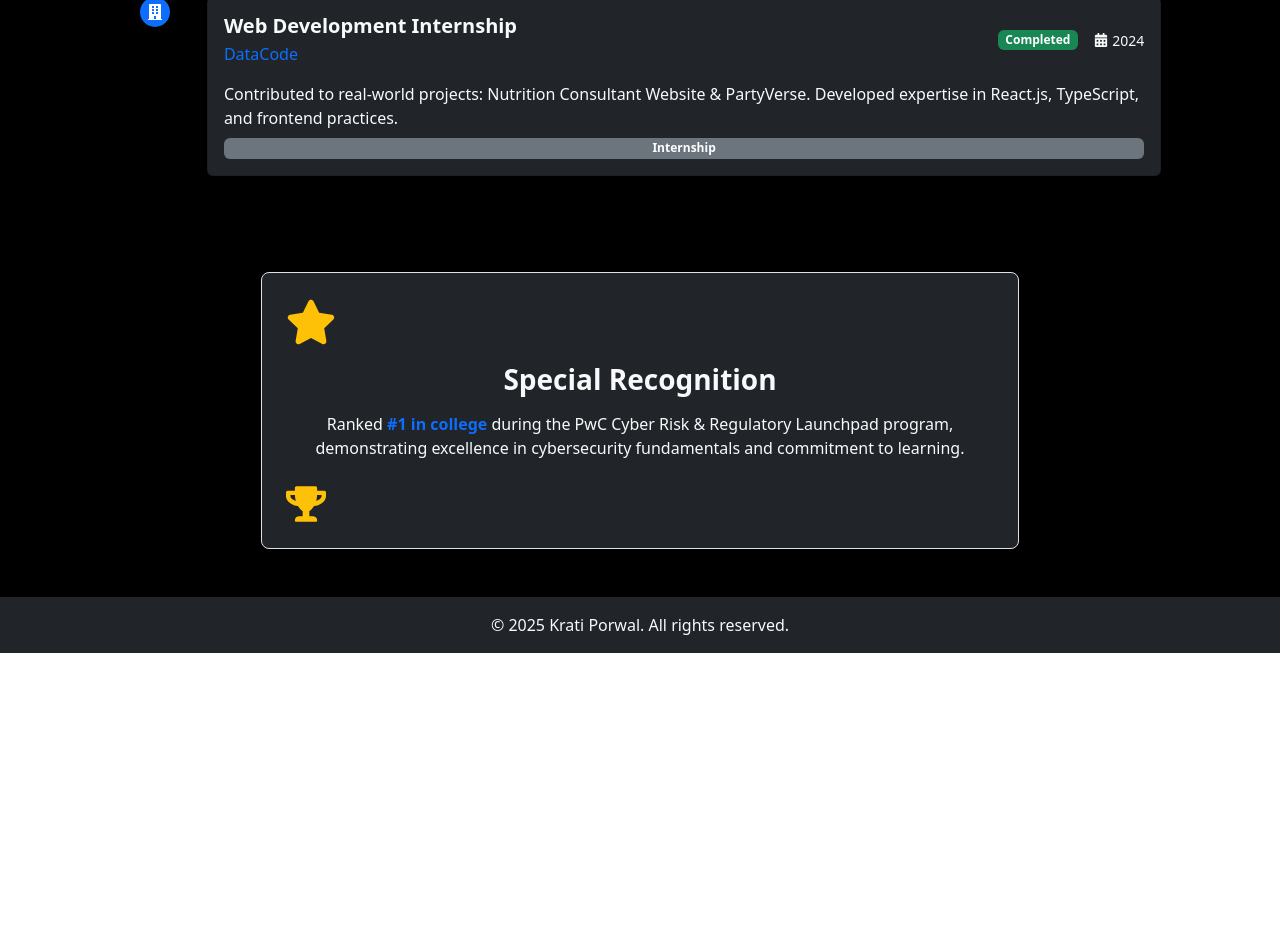
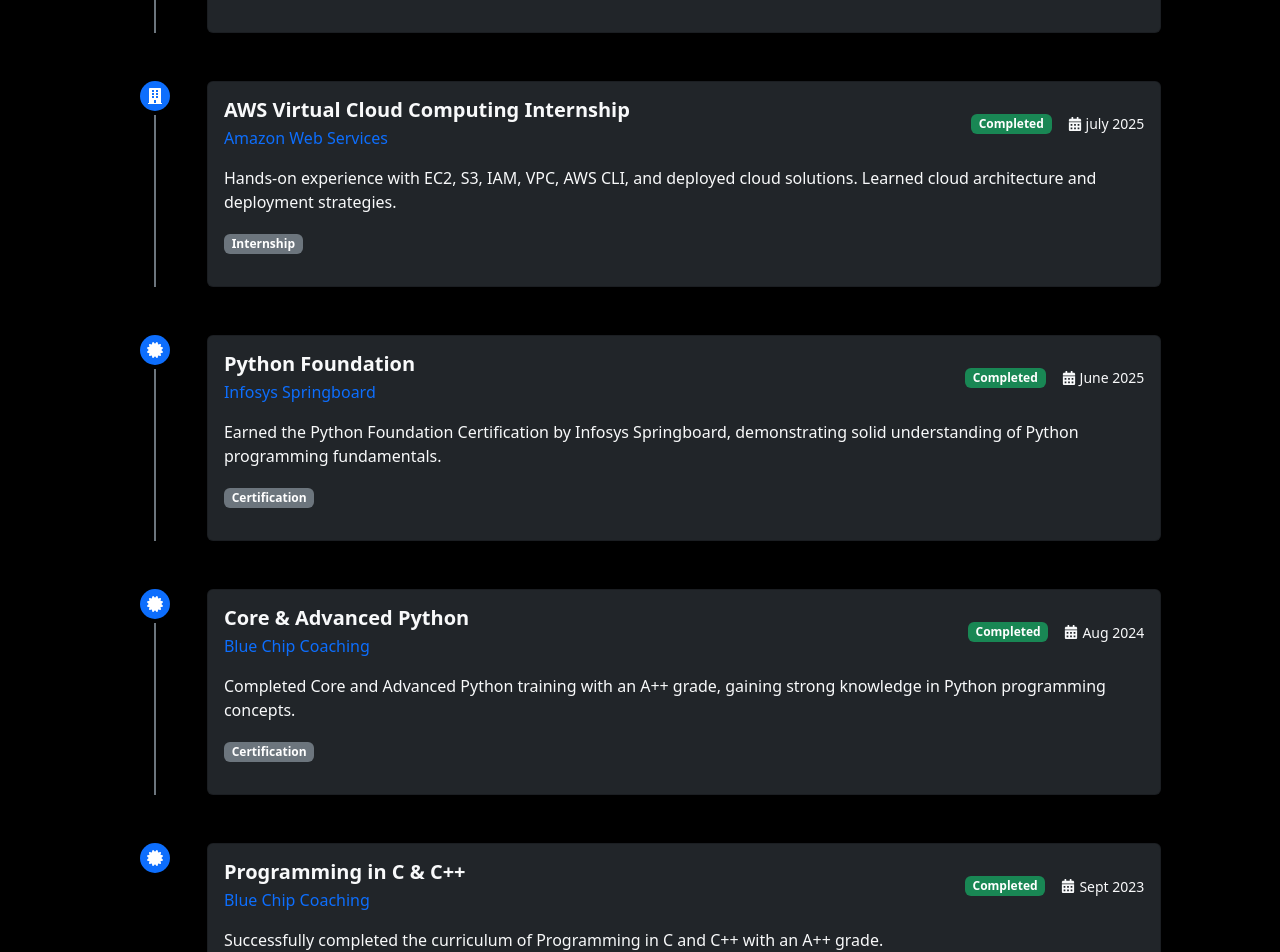
Before and after one commit to krati-porwal/My-Portfolio, a React (Vite) app: page /achievements in a window 1280 px wide. Shown: the part 1360-2312 px from the top of the page. Before the commit the page ends 2013 px from the top, so only its background shows below. Built offline with nearby package versions, Linux system fonts and the light colour scheme.

Commit message:
Task krati :improve code for desktop verison

```diff
--- a/src/ReusableComponents/AchievementDetailsCard/AchievementDetailsCard.jsx
+++ b/src/ReusableComponents/AchievementDetailsCard/AchievementDetailsCard.jsx
@@ -58,7 +58,9 @@ const AchievementDetailsCard = ({
           <p className="text-light mt-3 mb-2">{description}</p>
 
           {/* Type */}
+          <div className="mb-3 mt-2">
           <Badge bg="secondary">{type}</Badge>
+          </div>
         </div>
       </div>
     </div>
--- a/src/pages/About/JourneySection.jsx
+++ b/src/pages/About/JourneySection.jsx
@@ -3,8 +3,8 @@ import { FaLightbulb, FaBullseye } from "react-icons/fa";
 const JourneySection = () => {
   const journeyContent = [
     "I'm a final-year engineering student specializing in frontend development with strong problem-solving skills. My tech journey started with Python, where I mastered core concepts, NumPy, Pandas, and Matplotlib.",
-    "Later, I transitioned into web development, working with HTML, CSS/SCSS, JavaScript, and React.js. Through my internship at DataCode, I worked on two real-world projects — Nutrition Consultant Website and PartyVerse — using React.js, TypeScript, Redux Toolkit, SCSS, and Ant Design.",
-    "I also learned modular architecture, state management, and collaborative development using Git. Currently, I'm selected for Infosys Springboard Virtual Internship starting Nov 2025, and exploring Computer Vision with MediaPipe.",
+    "Later, I transitioned into web development, working with HTML, CSS/SCSS, JavaScript, and React.js. Through my internship at DataCode, I worked on three real-world projects — Nutrition Consultant Website , PartyVerse , Datacode Quiz Studio — using React.js, TypeScript, Redux Toolkit and SCSS.",
+    "I also learned modular architecture, state management, and collaborative development using Git. Currently, I'm selected for Infosys Springboard Virtual Internship starting Nov 2025."
   ];
 
   const goalContent = `To become a full-stack developer contributing to scalable and impactful applications,
--- a/src/pages/About/SkillsSection.jsx
+++ b/src/pages/About/SkillsSection.jsx
@@ -11,12 +11,12 @@ const SkillsSection = () => {
     {
       title: "Frontend",
       icon: FaPalette,
-      skills: ["HTML", "CSS", "SCSS", "React.js", "Redux Toolkit", "Ant Design"],
+      skills: ["HTML", "CSS", "SCSS", "React.js", "Redux Toolkit"],
     },
     {
       title: "Backend Basics",
       icon: FaDatabase,
-      skills: ["Node.js"],
+      skills: ["Flask","FastAPI"],
     },
     {
       title: "Data Science",
--- a/src/pages/Achievements/AchievementTimelineSection.jsx
+++ b/src/pages/Achievements/AchievementTimelineSection.jsx
@@ -1,5 +1,5 @@
 import AchievementDetailsCard from "../../ReusableComponents/AchievementDetailsCard";
-import { FaBuilding, FaAward } from "react-icons/fa";
+import { FaBuilding, FaAward ,FaCertificate} from "react-icons/fa";
 
 const achievements = [
   {
@@ -9,6 +9,16 @@ const achievements = [
     date: "Nov 2025 - Upcoming",
     description:
       "Selected through Python course completion and assessment. Upcoming opportunity to work on real-world projects and gain industry experience.",
+    type: "Internship",
+    icon: FaBuilding,
+  },
+  {
+    title: "Web Development Internship",
+    organization: "DataCode",
+    status: "Ongoing",
+    date: "2025",
+    description:
+      "Contributed to real-world projects: Nutrition Consultant Website, PartyVerse, Datacode Quiz Studio. Developed expertise in React.js, TypeScript, and frontend practices.",
     type: "Internship",
     icon: FaBuilding,
   },
@@ -26,22 +36,42 @@ const achievements = [
     title: "AWS Virtual Cloud Computing Internship",
     organization: "Amazon Web Services",
     status: "Completed",
-    date: "2024",
+    date: "july 2025",
     description:
       "Hands-on experience with EC2, S3, IAM, VPC, AWS CLI, and deployed cloud solutions. Learned cloud architecture and deployment strategies.",
     type: "Internship",
     icon: FaBuilding,
   },
   {
-    title: "Web Development Internship",
-    organization: "DataCode",
-    status: "Completed",
-    date: "2024",
-    description:
-      "Contributed to real-world projects: Nutrition Consultant Website & PartyVerse. Developed expertise in React.js, TypeScript, and frontend practices.",
-    type: "Internship",
-    icon: FaBuilding,
-  },
+  title: "Python Foundation",
+  organization: "Infosys Springboard",
+  status: "Completed",
+  date: "June 2025",
+  description:
+    "Earned the Python Foundation Certification by Infosys Springboard, demonstrating solid understanding of Python programming fundamentals.",
+  type: "Certification",
+  icon: FaCertificate,
+},
+{
+  title: "Core & Advanced Python",
+  organization: "Blue Chip Coaching",
+  status: "Completed",
+  date: "Aug 2024",
+  description:
+    "Completed Core and Advanced Python training with an A++ grade, gaining strong knowledge in Python programming concepts.",
+  type: "Certification",
+  icon: FaCertificate,
+},
+{
+  title: "Programming in C & C++",
+  organization: "Blue Chip Coaching",
+  status: "Completed",
+  date: "Sept 2023",
+  description:
+    "Successfully completed the curriculum of Programming in C and C++ with an A++ grade.",
+  type: "Certification",
+  icon: FaCertificate,
+},
 ];
 
 const AchievementTimelineSection = () => {
--- a/src/pages/Achievements/SpecialRecognizationSection.jsx
+++ b/src/pages/Achievements/SpecialRecognizationSection.jsx
@@ -6,7 +6,7 @@ const SpecialRecognizationSection = () => {
       <div className="col-md-11 col-12">
       <div className="row justify-content-center">
         <div className="col-12 col-md-8">
-          <div className="card shadow-sm border rounded-3 p-4 text-center bg-dark text-light">
+          <div className="card shadow-sm border-none rounded-3 p-4 d-flex flex-column justify-content-center align-items-center text-center bg-dark text-light">
             {/* Star Icon */}
             <FaStar className="text-warning mb-3" size={50} />
 
--- a/src/pages/Achievements/TotalAchievements.jsx
+++ b/src/pages/Achievements/TotalAchievements.jsx
@@ -3,9 +3,9 @@ import AchievementCard from "../../ReusableComponents/AchievementCard";
 
 const TotalAchievements = () => {
   const achievements = [
-    { icon: FaTrophy, value: "4+", label: "Total Achievements" },
+    { icon: FaTrophy, value: "7+", label: "Total Achievements" },
     { icon: FaBuilding, value: "3+", label: "Internships" },
-    { icon: FaAward, value: "2+", label: "Certifications" },
+    { icon: FaAward, value: "4+", label: "Certifications" },
     { icon: FaStar, value: "#1", label: "College Rank (PwC)" },
   ];
 
--- a/src/pages/Home/OverView.jsx
+++ b/src/pages/Home/OverView.jsx
@@ -4,7 +4,7 @@ import "./Style.scss";
 const stats = [
   {
     icon: <FaCode className="fs-2 text-white" />,
-    value: "2+",
+    value: "3+",
     label: "Real-world Projects",
   },
   {
--- a/src/pages/Projects/Projects.jsx
+++ b/src/pages/Projects/Projects.jsx
@@ -1,11 +1,13 @@
 import ProjectHeroSection from './ProjectHeroSection'
 import ProjectsInfo from './ProjectsInfo'
+import SeeMoreSection from './SeeMoreSection'
 
 const Projects = () => {
   return (
     <div>
       <ProjectHeroSection/>
       <ProjectsInfo/>
+      <SeeMoreSection/>
     </div>
   )
 }
--- a/src/pages/Projects/ProjectsInfo.jsx
+++ b/src/pages/Projects/ProjectsInfo.jsx
@@ -7,8 +7,21 @@ import  PortfolioImg from "../../assets/images/portfolioimg.png";
 
 const ProjectsInfo = () => {
   const projects = [
+
+      {
+      id: 1,
+      title: "PartyVerse",
+      description:
+        "Contributed to a modular, scalable event management web app. Implemented project structure with UI, components, models, pages, and integrated Redux Toolkit for efficient state management.",
+      metric: "10+ reusable components created",
+      role: "Led UI development and built reusable components",
+      tech: ["React.js", "TypeScript", "Redux Toolkit", "SCSS"],
+      liveDemo: "https://partyverse.netlify.app/",
+      sourceCode: "https://github.com/akshayDatacode/partyverse",
+      images: [PartyVerseImg],
+    },
     {
-      id: 1,
+      id: 2,
       title: "Nutrition Consultant Website",
       description:
         "Developed and deployed a responsive web app to help users get nutrition advice and track diets. Improved user engagement by ~30% within the first month of launch.",
@@ -18,18 +31,6 @@ const ProjectsInfo = () => {
       liveDemo: "https://amitapatil.netlify.app/",
       sourceCode: "https://github.com/akshayDatacode/amita-patil",
       images: [NutritionImg],
-    },
-    {
-      id: 2,
-      title: "PartyVerse",
-      description:
-        "Contributed to a modular, scalable event management web app. Implemented project structure with UI, components, models, pages, and integrated Redux Toolkit for efficient state management.",
-      metric: "10+ reusable components created",
-      role: "Led UI development and built reusable components",
-      tech: ["React.js", "TypeScript", "Redux Toolkit", "SCSS"],
-      liveDemo: "https://partyverse.netlify.app/",
-      sourceCode: "https://github.com/akshayDatacode/partyverse",
-      images: [PartyVerseImg],
     },
     {
       id: 3,
--- a/src/pages/Projects/SeeMoreSection.jsx
+++ b/src/pages/Projects/SeeMoreSection.jsx
@@ -0,0 +1,32 @@
+import { FaGithub } from "react-icons/fa";
+
+const SeeMoreSection = () => {
+  return (
+    <div className="row mx-0 py-3 pb-5 bg-black text-light d-flex justify-content-center">
+      <div className="col-12 col-md-5 py-5 px-2 rounded-3 border-0 bg-dark text-center">
+        {/* Heading */}
+        <h3 className="fw-bold fs-2 mb-3">Want to see more?</h3>
+
+        {/* Description */}
+        <p className="text-secondary mb-4">
+          I'm constantly working on new projects and exploring different
+          technologies. Check out my GitHub for more repositories and
+          contributions.
+        </p>
+
+        {/* GitHub Button */}
+        <a
+          href="https://github.com/krati-porwal"
+        //   target="_blank"
+        //   rel="noopener noreferrer"
+          className="btn btn-primary d-inline-flex align-items-center px-4 py-2 fw-semibold"
+        >
+          <FaGithub className="me-2" size={20} />
+          View GitHub Profile
+        </a>
+      </div>
+    </div>
+  );
+};
+
+export default SeeMoreSection;
```
Also changed, not shown: src/pages/Home/Hero.jsx (+8 -9 lines).
